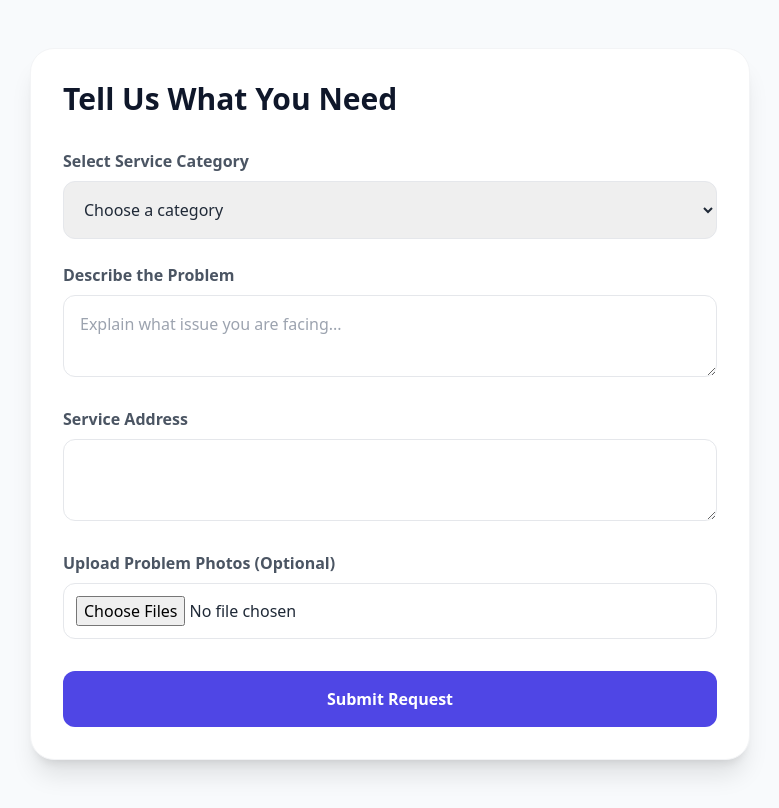
After one commit to RajTM2316/Fixora, a Django app: template fixora_server/manage_service/templates/manage_service/create_service_request.html in a window 1280 px wide. The commit adds this page. Shown: the whole page, without its empty margins (250-1029 px from the left). Run offline with Django 5.2, Linux system fonts and the light colour scheme; the template is opened without the code that fills it, so the values that code supplies are empty; some libraries are stand-ins or nearby versions.

Commit message:
[FEAT] book service

```diff
--- /dev/null
+++ b/fixora_server/manage_service/templates/manage_service/create_service_request.html
@@ -0,0 +1,70 @@
+{% extends "base.html" %}
+{% block title %}Create Service Request | Fixora{% endblock %}
+
+{% block content %}
+<script src="https://cdn.tailwindcss.com"></script>
+
+<div class="max-w-3xl mx-auto py-12 px-6">
+
+    <div class="bg-white rounded-3xl shadow-xl border border-gray-100 p-8">
+
+        <h2 class="text-3xl font-extrabold text-brand-dark mb-8">
+            Tell Us What You Need
+        </h2>
+
+        <form method="POST" enctype="multipart/form-data">
+            {% csrf_token %}
+
+            <!-- Category -->
+            <div class="mb-6">
+                <label class="block font-bold text-gray-600 mb-2">
+                    Select Service Category
+                </label>
+                <select name="category" required
+                    class="w-full rounded-xl border border-gray-200 p-4 focus:ring-2 focus:ring-brand-action">
+                    <option value="">Choose a category</option>
+                    {% for category in categories %}
+                    <option value="{{ category.id }}">{{ category.name }}</option>
+                    {% endfor %}
+                </select>
+            </div>
+
+            <!-- Description -->
+            <div class="mb-6">
+                <label class="block font-bold text-gray-600 mb-2">
+                    Describe the Problem
+                </label>
+                <textarea name="description" required
+                    class="w-full rounded-xl border border-gray-200 p-4 focus:ring-2 focus:ring-brand-action"
+                    placeholder="Explain what issue you are facing..."></textarea>
+            </div>
+
+            <!-- Address -->
+            <div class="mb-6">
+                <label class="block font-bold text-gray-600 mb-2">
+                    Service Address
+                </label>
+                <textarea name="address" required
+                    class="w-full rounded-xl border border-gray-200 p-4 focus:ring-2 focus:ring-brand-action"></textarea>
+            </div>
+
+            <!-- Image Upload -->
+            <div class="mb-8">
+                <label class="block font-bold text-gray-600 mb-2">
+                    Upload Problem Photos (Optional)
+                </label>
+                <input type="file" name="images" multiple
+                    class="w-full border border-gray-200 rounded-xl p-3">
+            </div>
+
+            <button type="submit"
+                class="w-full bg-brand-action hover:bg-brand-dark text-white py-4 rounded-xl font-bold transition-all">
+                Submit Request
+            </button>
+
+        </form>
+
+    </div>
+
+</div>
+{% endblock %}
--- a/fixora_server/manage_service/views.py
+++ b/fixora_server/manage_service/views.py
@@ -7,7 +7,7 @@ from .models import Category, ServiceRequest
 from manage_user.models import Profile
 from manage_service.models import ProviderService
 from django.contrib.admin.views.decorators import staff_member_required
-
+from .models import Category
 # =========================
 # PROVIDER DASHBOARD
 # =========================
```
Also changed, not shown: fixora_server/manage_service/templates/manage_service/customer_home.html (+11 -2 lines).
